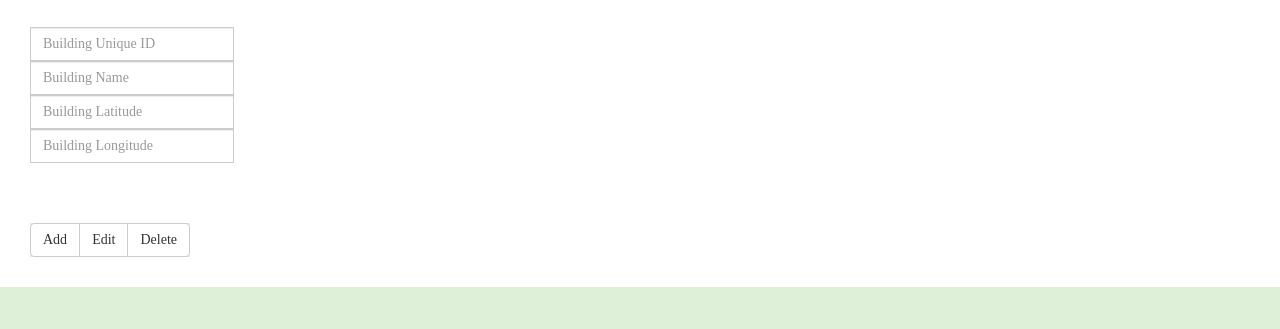
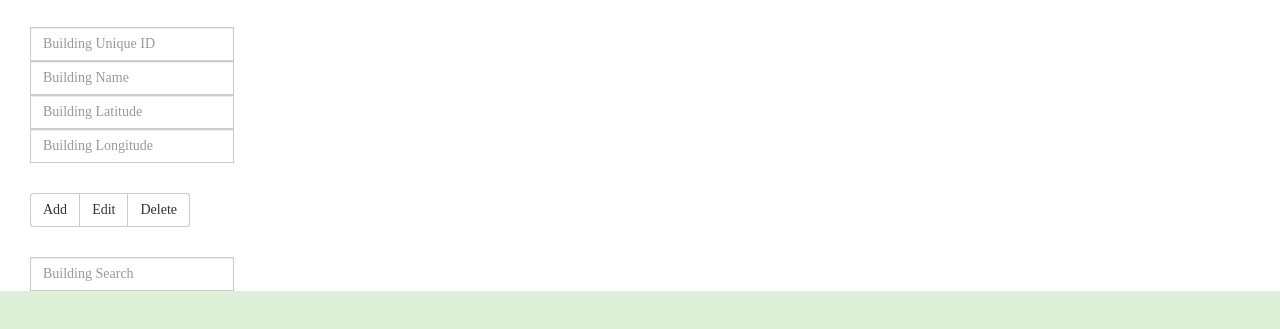
Before and after one commit to Utsav2/CS411-Project, a website: page templates/admin.html in a window 1280 px wide. Shown: the part 103-432 px from the top of the page. Drawn offline with nearby package versions, Linux system fonts and the light colour scheme.

Commit message:
admin c4

```diff
--- a/static/admin.css
+++ b/static/admin.css
@@ -18,8 +18,19 @@
 
 }
 
-div {
+#input {
+	background-color: #dff0d8;
 	margin-top : 30px;
 	margin-left: 30px;
-	margin-bottom : 30px;
+	margin-bottom: 30px;
 }
+
+#buttons {
+	margin-left: 30px;
+	margin-bottom: 30px;
+}
+
+#search {
+	margin-left: 30px;
+	margin-bottom: 30px;
+}
--- a/templates/admin.html
+++ b/templates/admin.html
@@ -19,6 +19,9 @@
 			<button type="button" class="btn btn-default">Edit</button>
 			<button type="button" class="btn btn-default">Delete</button>
 		</div>
+		<div id="search" class="input-group">
+			<a><input name="searchBuilding" type="text" class="form-control" placeholder = "Building Search"></input></a>
+		</div>
 	</body>
 
 </html>
```
